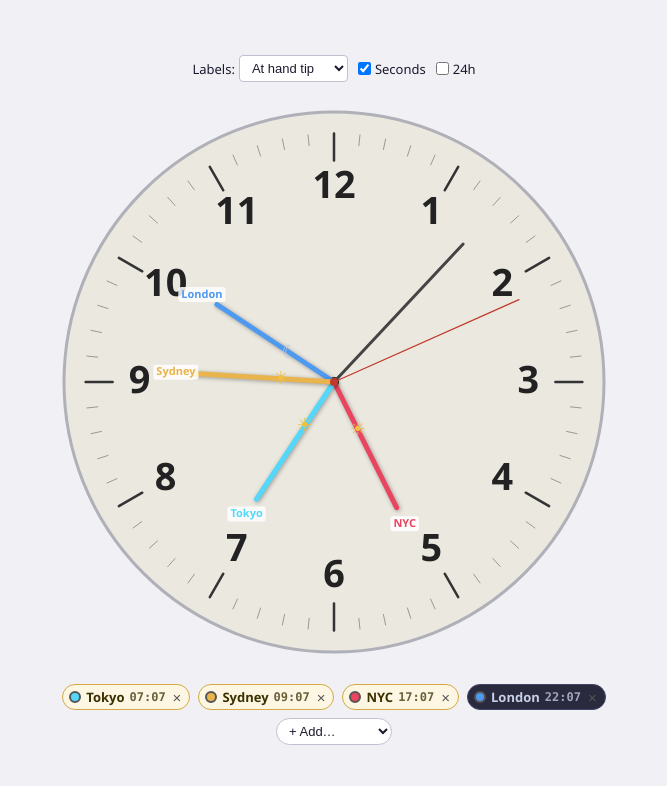
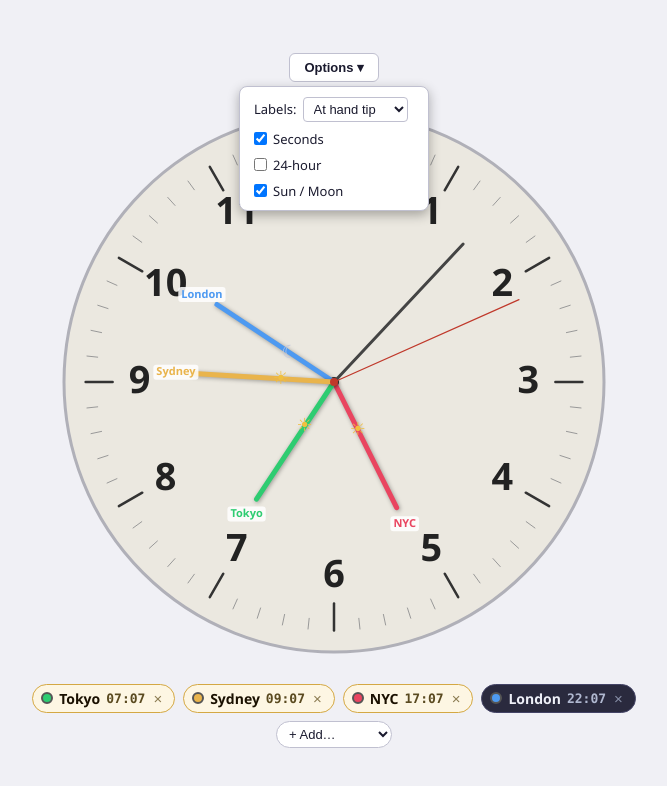
Before and after one commit to capncrockett/multi-tz-clock, a plain HTML site: page index.html in a window 1280 px wide. Shown: the whole page, without its empty margins (306-973 px from the left). Drawn offline with Linux system fonts and the light colour scheme.

Commit message:
Settings dropdown, sun/moon toggle, stronger colors, chip contrast
- Controls replaced with Options dropdown (click to open/close)
- Sun/Moon checkbox: optional, on by default
- Hand colors: replaced similar blues with distinct palette
  (red, blue, green, gold, purple, orange)
- Chips: 14px bold, high-contrast text vs day/night bg
  (not TZ color), explicit colors for .zone-time/.zone-remove
- Dropdown closes on outside click, full ARIA support

Co-Authored-By: Oz <oz-agent@warp.dev>

```diff
--- a/index.html
+++ b/index.html
@@ -48,32 +48,58 @@
   }
   .skip-link:focus { top: 0; }
 
-  #controls {
+  .settings-wrap {
+    position: relative;
+    margin-bottom: 10px;
+  }
+  .settings-btn {
+    background: var(--bg-surface);
+    color: var(--text);
+    border: 1px solid var(--border);
+    padding: 6px 14px;
+    border-radius: 6px;
+    font-size: 13px;
+    font-weight: 600;
+    cursor: pointer;
+  }
+  .settings-btn:focus {
+    outline: 2px solid var(--accent);
+    outline-offset: 2px;
+  }
+  .settings-panel {
+    position: absolute;
+    top: calc(100% + 4px);
+    left: 50%;
+    transform: translateX(-50%);
+    background: var(--bg-surface);
+    border: 1px solid var(--border);
+    border-radius: 8px;
+    padding: 10px 14px;
     display: flex;
-    gap: 10px;
-    margin-bottom: 10px;
-    flex-wrap: wrap;
-    justify-content: center;
-    align-items: center;
+    flex-direction: column;
+    gap: 8px;
+    z-index: 50;
+    min-width: 190px;
+    box-shadow: 0 4px 12px rgba(0,0,0,0.3);
   }
-  #controls label {
+  .settings-panel label {
     font-size: 13px;
     display: flex;
     align-items: center;
-    gap: 4px;
+    gap: 6px;
     cursor: pointer;
   }
-  #controls select {
+  .settings-panel select {
     background: var(--bg-surface);
     color: var(--text);
     border: 1px solid var(--border);
-    padding: 4px 8px;
+    padding: 3px 6px;
     border-radius: 4px;
     font-size: 13px;
     cursor: pointer;
   }
-  #controls select:focus,
-  #controls input:focus {
+  .settings-panel select:focus,
+  .settings-panel input:focus {
     outline: 2px solid var(--accent);
     outline-offset: 2px;
   }
@@ -93,13 +119,13 @@
   .zone-item {
     display: inline-flex;
     align-items: center;
-    gap: 5px;
+    gap: 6px;
     background: var(--bg-surface);
     border: 1px solid var(--border);
     border-radius: 16px;
-    padding: 3px 6px 3px 6px;
-    font-size: 13px;
-    font-weight: 600;
+    padding: 4px 10px 4px 8px;
+    font-size: 14px;
+    font-weight: 700;
     white-space: nowrap;
   }
   .zone-swatch {
@@ -111,24 +137,30 @@
   .zone-item.zone-day {
     background: #fdf6e3;
     border-color: #d4a843;
-    color: #3a3000;
+    color: #1a1000;
   }
+  .zone-item.zone-day .zone-time { color: #5a4a20; }
+  .zone-item.zone-day .zone-remove { color: #8a7a50; }
   .zone-item.zone-night {
     background: #0d1321;
     border-color: #2a3a5c;
-    color: #b0c4e8;
+    color: #eef0f8;
   }
+  .zone-item.zone-night .zone-time { color: #a0b0d0; }
+  .zone-item.zone-night .zone-remove { color: #7080a0; }
   @media (prefers-color-scheme: light) {
     .zone-item.zone-night {
       background: #2a2a3e;
       border-color: #444466;
-      color: #c8d0e8;
+      color: #eef0f8;
     }
+    .zone-item.zone-night .zone-time { color: #b0b8d0; }
+    .zone-item.zone-night .zone-remove { color: #8890a8; }
   }
   .zone-time {
     font-family: 'Cascadia Mono', 'Consolas', monospace;
-    opacity: 0.75;
-    font-size: 12px;
+    font-size: 13px;
+    font-weight: 600;
   }
   .zone-remove {
     background: none; border: none;
@@ -167,8 +199,7 @@
   }
 
   @media (max-width: 400px) {
-    #controls { gap: 6px; }
-    #controls label { font-size: 12px; }
+    .settings-panel { min-width: 160px; }
     #zone-bar {
       flex-direction: column;
       align-items: center;
@@ -181,7 +212,9 @@
 
 <a class="skip-link" href="#zone-bar">Skip to time zones</a>
 
-<div id="controls" role="toolbar" aria-label="Clock display options">
+<div class="settings-wrap">
+  <button id="settingsBtn" class="settings-btn" aria-expanded="false" aria-controls="settingsPanel">Options ▾</button>
+  <div id="settingsPanel" class="settings-panel" role="group" aria-label="Clock display options" hidden>
     <label>Labels:
       <select id="labelMode" aria-label="Label display mode">
         <option value="tip">At hand tip</option>
@@ -189,14 +222,10 @@
         <option value="legend">Legend only</option>
       </select>
     </label>
-  <label>
-    <input type="checkbox" id="showSeconds" checked aria-label="Toggle second hand">
-    Seconds
-  </label>
-  <label>
-    <input type="checkbox" id="use24h" aria-label="Toggle 24-hour clock">
-    24h
-  </label>
+    <label><input type="checkbox" id="showSeconds" checked> Seconds</label>
+    <label><input type="checkbox" id="use24h"> 24-hour</label>
+    <label><input type="checkbox" id="showSunMoon" checked> Sun / Moon</label>
+  </div>
 </div>
 
 <canvas id="clock" role="img" aria-label="Analog clock displaying multiple time zones"></canvas>
@@ -242,7 +271,7 @@ const CITY_CATALOG = [
 ];
 
 const HAND_COLORS = [
-  '#e94560', '#4e9af1', '#53d8fb', '#e9b44c', '#2ecc71', '#e67e22',
+  '#e94560', '#4e9af1', '#2ecc71', '#e9b44c', '#9b59b6', '#e67e22',
 ];
 const MAX_ZONES = 6;
 
@@ -472,7 +501,26 @@ window.removeZone = removeZone;
 
 renderZoneBar();
 
-// ── DAY/NIGHT CLOCK FACE (24h only) ───────────────────────────────
+// ── SETTINGS DROPDOWN ─────────────────────────────────────────
+document.getElementById('settingsBtn').addEventListener('click', (e) => {
+  e.stopPropagation();
+  const panel = document.getElementById('settingsPanel');
+  const btn = document.getElementById('settingsBtn');
+  const open = !panel.hidden;
+  panel.hidden = open;
+  btn.setAttribute('aria-expanded', !open);
+});
+// Close when clicking outside
+document.addEventListener('click', (e) => {
+  const wrap = document.querySelector('.settings-wrap');
+  const panel = document.getElementById('settingsPanel');
+  if (!wrap.contains(e.target) && !panel.hidden) {
+    panel.hidden = true;
+    document.getElementById('settingsBtn').setAttribute('aria-expanded', 'false');
+  }
+});
+
+// ── DAY/NIGHT CLOCK FACE (24h only) ─────────────────────────
 function drawDayNightFace(cx, cy, r) {
   const light = isLightMode();
   const dayColor   = light ? '#f5e6c8' : '#2e3a1e';
@@ -616,8 +664,8 @@ function drawHand(cx, cy, r, angle, length, width, color, label, tz, labelMode)
   ctx.stroke();
   ctx.restore();
 
-  // Sun/moon indicator on 12h clock only
-  if (!is24h() && tz) {
+  // Sun/moon indicator on 12h clock (optional)
+  if (!is24h() && tz && document.getElementById('showSunMoon').checked) {
     const symbol = day ? '\u2600' : '\u263E';  // ☀ or ☾
     const symR = length * 0.38;
     const sx = cx + Math.cos(angle) * symR;
```
Lines whose indentation alone changed are shown as unchanged.
